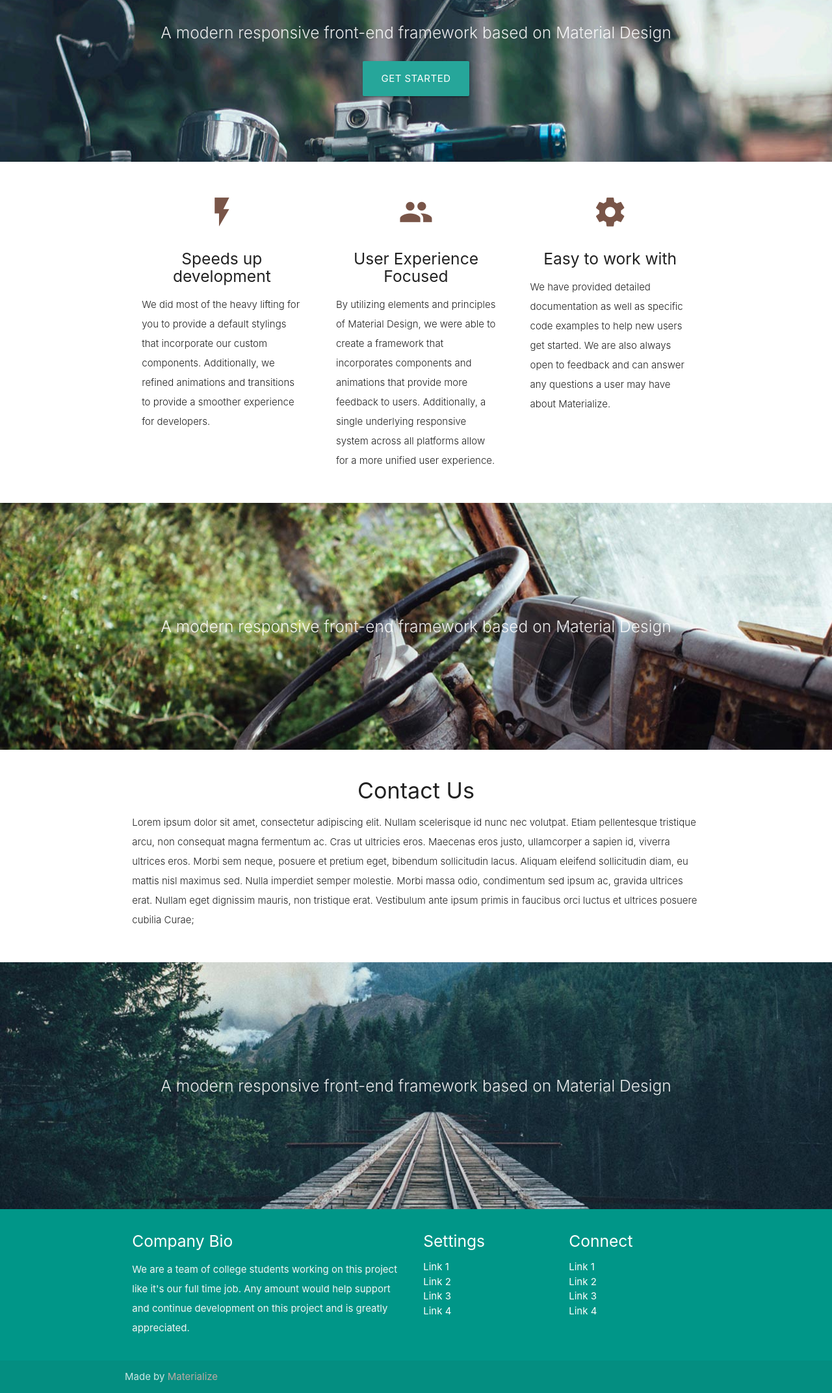
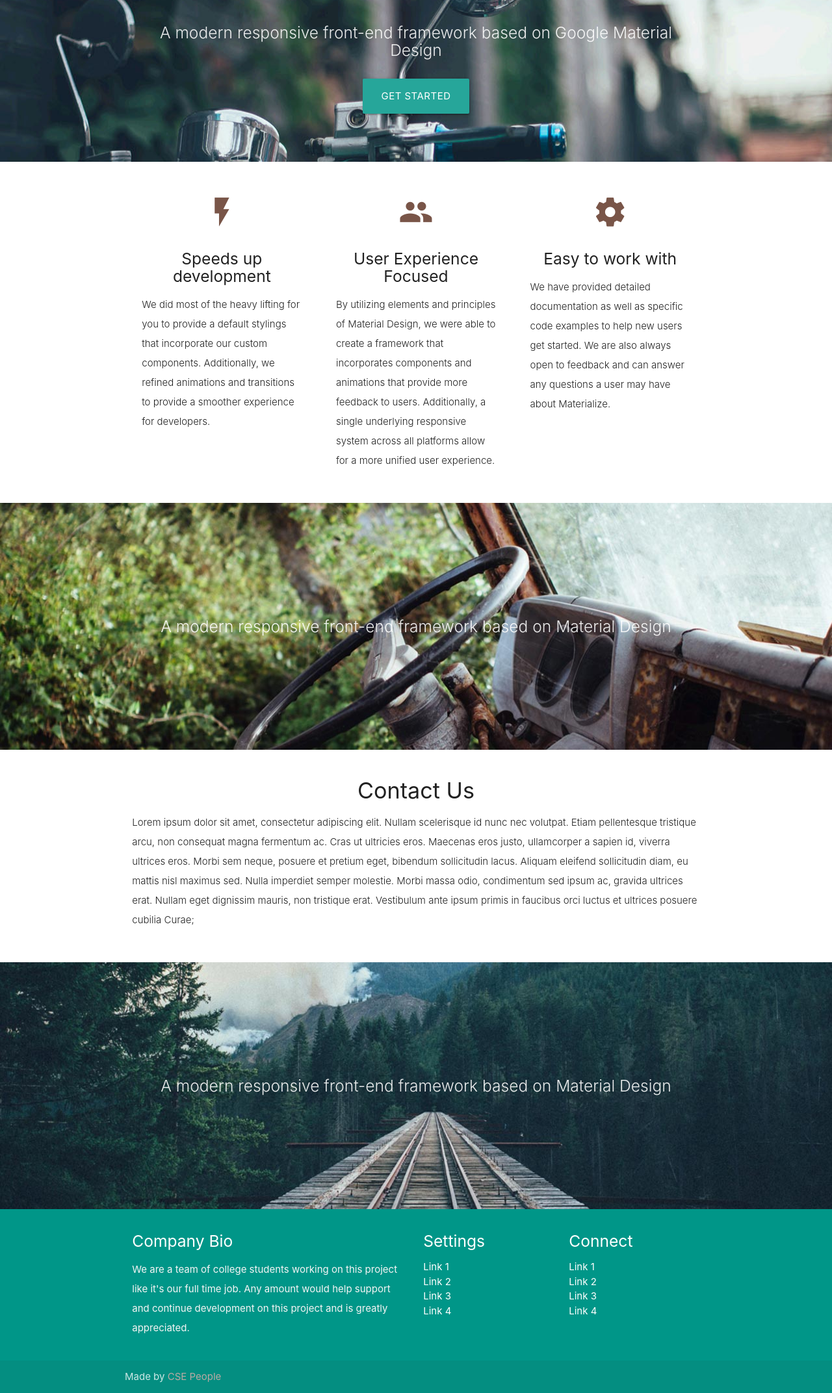
Before and after one commit to mcpatnaik/csecloud, a plain HTML site: page index.html in a window 1280 px wide. Shown: the part 195-2339 px from the top of the page at 65% size. Drawn offline with nearby package versions, Linux system fonts and the light colour scheme.

Commit message:
Added CSE names

```diff
--- a/index.html
+++ b/index.html
@@ -3,7 +3,7 @@
 <head>
   <meta http-equiv="Content-Type" content="text/html; charset=UTF-8"/>
   <meta name="viewport" content="width=device-width, initial-scale=1"/>
-  <title>Parallax Template - Materialize</title>
+  <title>CSE Cloud</title>
 
   <!-- CSS  -->
   <link href="https://fonts.googleapis.com/icon?family=Material+Icons" rel="stylesheet">
@@ -31,10 +31,10 @@
         <br><br>
         <h1 class="header center teal-text text-lighten-2">Parallax Template</h1>
         <div class="row center">
-          <h5 class="header col s12 light">A modern responsive front-end framework based on Material Design</h5>
+          <h5 class="header col s12 light">A modern responsive front-end framework based on Google Material Design</h5>
         </div>
         <div class="row center">
-          <a href="http://materializecss.com/getting-started.html" id="download-button" class="btn-large waves-effect waves-light teal lighten-1">Get Started</a>
+          <a href="http://www.manik.in" id="download-button" class="btn-large waves-effect waves-light teal lighten-1">Get Started</a>
         </div>
         <br><br>
 
@@ -149,7 +149,7 @@
     </div>
     <div class="footer-copyright">
       <div class="container">
-      Made by <a class="brown-text text-lighten-3" href="http://materializecss.com">Materialize</a>
+      Made by <a class="brown-text text-lighten-3" href="http://www.webapp.co.in">CSE People</a>
       </div>
     </div>
   </footer>
```
